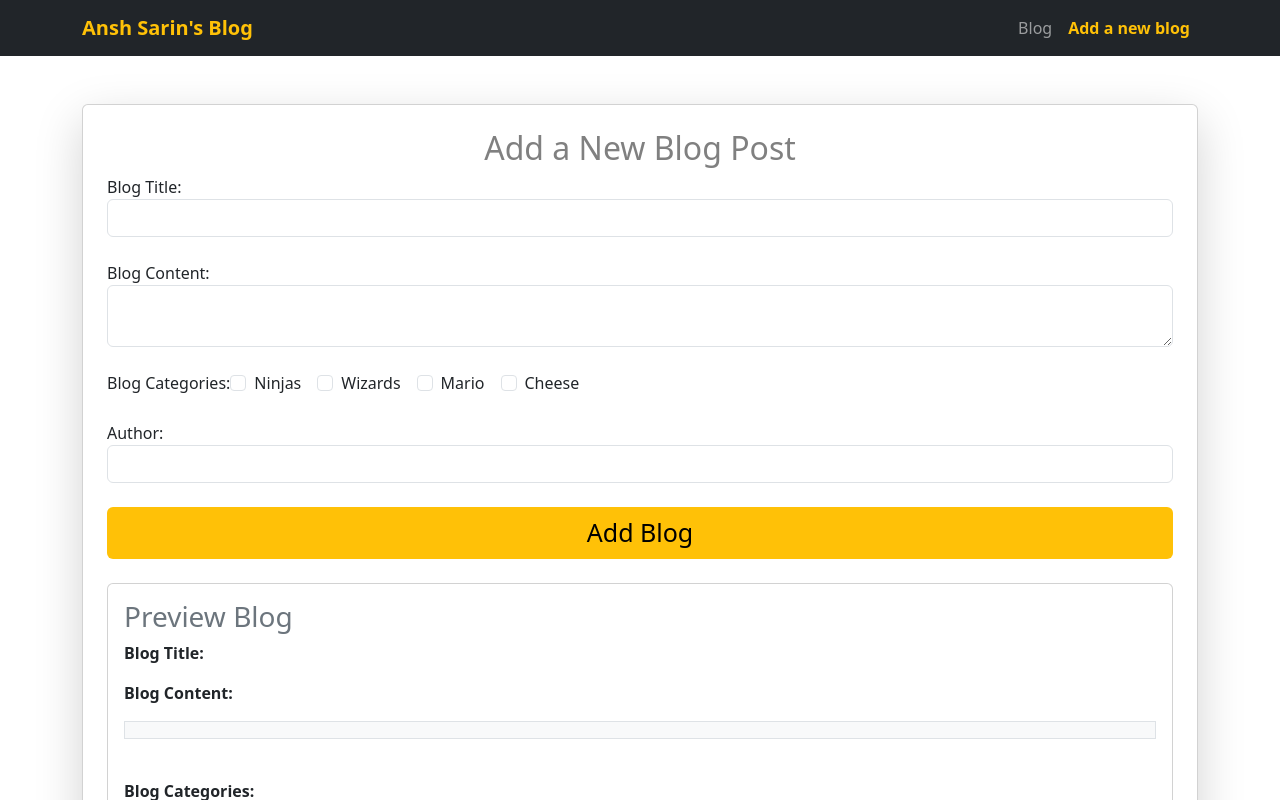
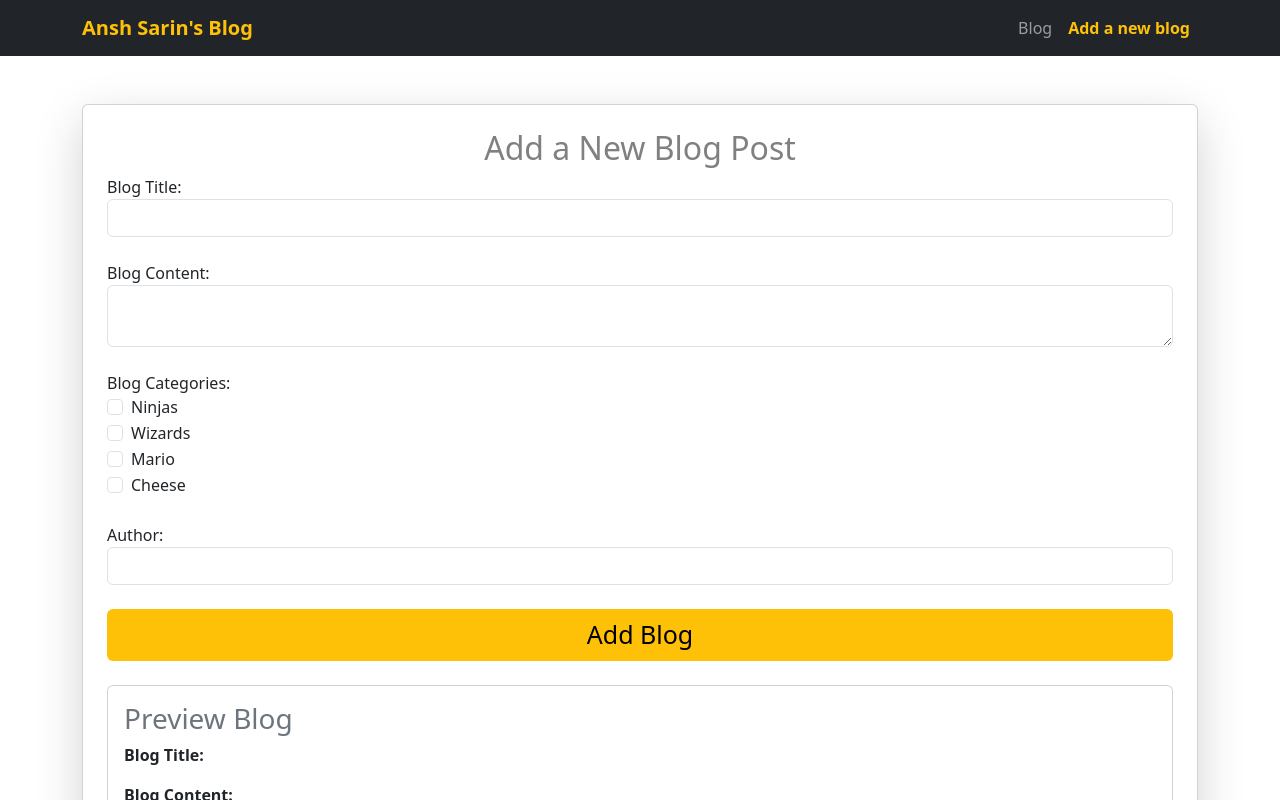
Before and after one commit to anshsarin1308/vue2-typescript, a Vue app: page /add in a window 1280 px wide. Shown: the top 800 px of the page. Built offline with nearby package versions, Linux system fonts and the light colour scheme.

Commit message:
checkbox

```diff
--- a/src/components/addBlog.vue
+++ b/src/components/addBlog.vue
@@ -1,7 +1,6 @@
 
 
-
-<template>
+ <template>
   <div class="container my-5">
     <div class="card shadow-lg p-4">
       <h2 class="text-center">Add a New Blog Post</h2>
@@ -9,7 +8,16 @@
       <form v-if="!submitted">
         <BaseInput v-model="blog.title" label="Blog Title:" required /> <br>
         <BaseTextarea v-model="blog.content" label="Blog Content:" /> <br>
-        <BaseCheckbox v-model="blog.categories" label="Blog Categories:" :options="categories" /><br>
+
+        <label>Blog Categories:</label>
+        <div v-for="category in categories" :key="category" class="basecheckbox">
+          <BaseCheckbox
+            v-model="blog.categories"
+            :options="[category]"
+          />
+        </div>
+        <br>
+
         <BaseSelect v-model="blog.author" label="Author:" :options="authors" /><br>
 
         <button type="button" class="btn w-100" v-on:click.prevent="postBlog">Add Blog</button><br>
@@ -26,7 +34,9 @@
         <p class="border p-2 bg-light" style="white-space: pre">{{ blog.content }}</p> <br>
         <p><strong>Blog Categories:</strong></p>
         <ul class="list-group">
-          <li v-for="category in blog.categories" :key="category" class="list-group-item">{{ category }}</li>
+          <li v-for="category in blog.categories" :key="category" class="list-group-item">
+            {{ category }}
+          </li>
         </ul> <br>
         <p class="mt-2"><strong>Author:</strong> {{ blog.author }}</p>
       </div>
@@ -36,7 +46,7 @@
 
 <script lang="ts">
 import { Component, Vue } from 'vue-property-decorator';
-import { Blog, ACTIONS } from '@/store'; // Import ACTIONS constant
+import { Blog, ACTIONS } from '@/store';
 import BaseInput from '@/components/forms/BaseInput.vue';
 import BaseTextarea from '@/components/forms/BaseTextarea.vue';
 import BaseCheckbox from '@/components/forms/BaseCheckbox.vue';
@@ -60,13 +70,13 @@ export default class AddBlog extends Vue {
   };
   authors: string[] = ['The Net Ninja', 'The Angular Avenger', 'The Vue Vindicator'];
   categories: string[] = ['Ninjas', 'Wizards', 'Mario', 'Cheese'];
+
   submitted = false;
 
   postBlog() {
     this.$store.dispatch(ACTIONS.POST_BLOG, this.blog).then((newBlog) => {
       if (newBlog) {
         this.submitted = true;
-
 
         this.$nextTick(() => {
           setTimeout(() => {
@@ -89,4 +99,6 @@ export default class AddBlog extends Vue {
   background-color: #ffc107;
   font-size: 25px;
 }
+
+
 </style>
--- a/src/components/forms/BaseCheckbox.vue
+++ b/src/components/forms/BaseCheckbox.vue
@@ -1,7 +1,10 @@
-<template>
+
+
+
+   <template>
     <div class="form-group">
       <label>{{ label }}</label>
-      <div v-for="option in options" :key="option" class="form-check form-check-inline">
+      <div v-for="option in options" :key="option" class="form-check ">
         <input
           type="checkbox"
           :value="option"
@@ -43,3 +46,15 @@
     }
   };
   </script>
+
+<style scoped>
+.form-check {
+  display: inline-block;
+  margin-right: 15px;
+}
+
+.form-check input {
+  margin-right: 5px;
+}
+
+</style>
```
